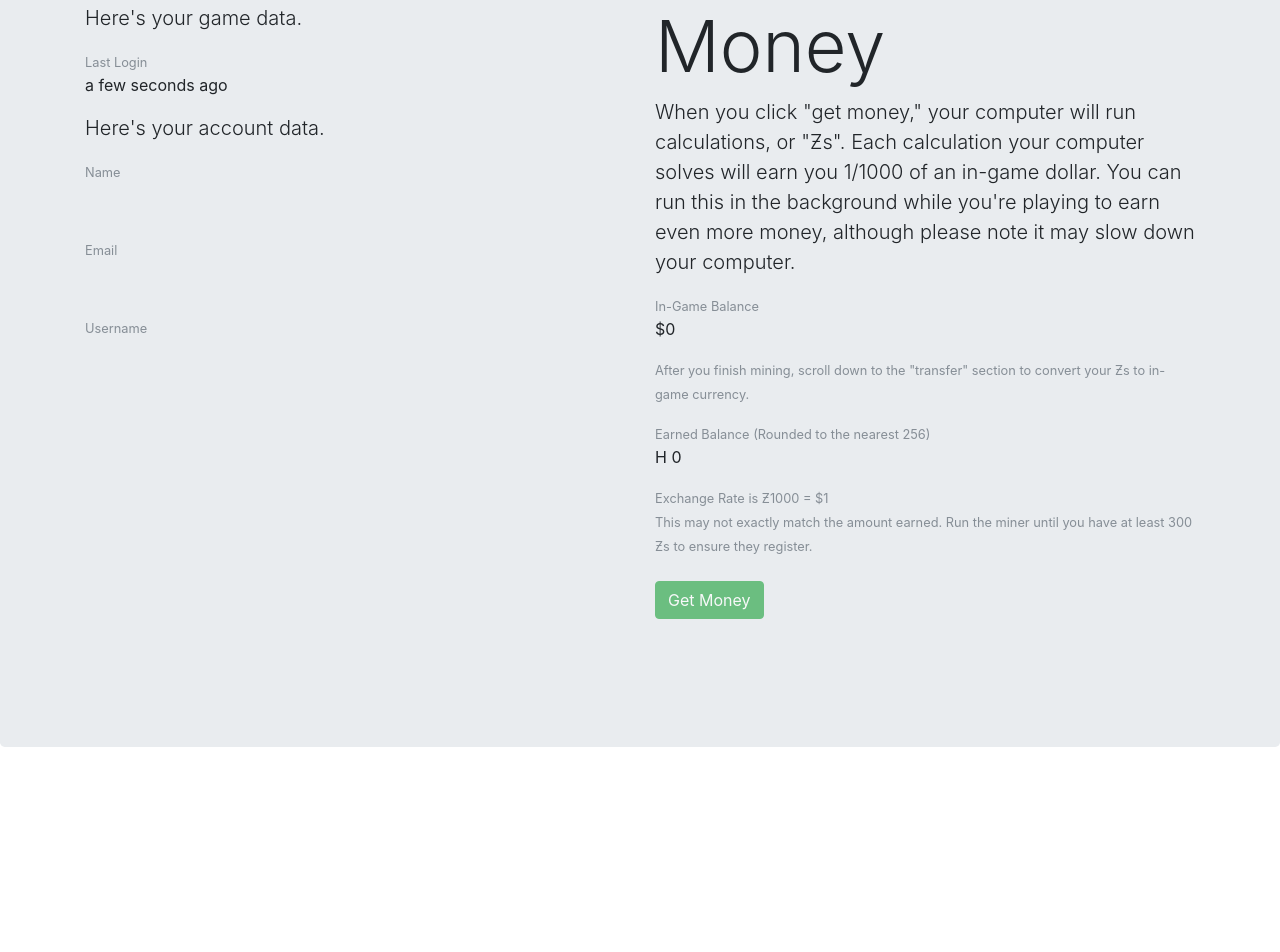
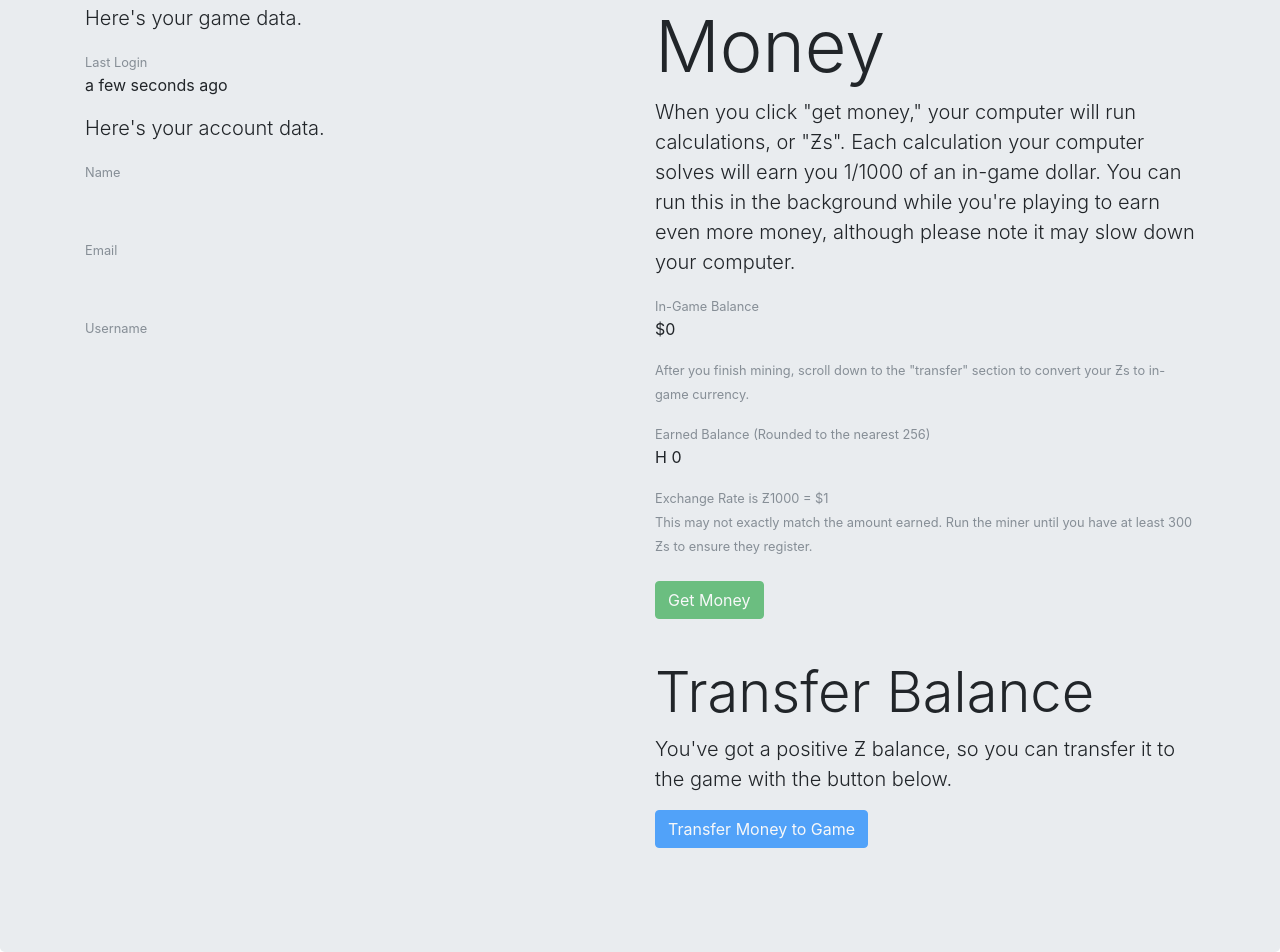
Before and after one commit to nathanhleung/bukkit-web-wrapper, a website: page web/views/profile.html in a window 1280 px wide. Shown: the part 175-1127 px from the top of the page. Before the commit the page ends 922 px from the top, so only its background shows below. Drawn offline with nearby package versions, Linux system fonts and the light colour scheme; files that its build step writes are made by us from their sources; no server answers; a script that the page names is missing; files whose address does not match are found by name.

Commit message:
profile ui message

```diff
--- a/web/views/profile.html
+++ b/web/views/profile.html
@@ -86,18 +86,22 @@
               </div>
             </div>
             <br>
-            <div v-if="!isMining && hashBalance !== 0">
+            <div>
               <h2 class="display-4">Transfer Balance</h2>
-              <p class="lead">
+              <p class="lead" v-if="hashBalance === 0">
                 You've got a positive Ƶ balance, so you can transfer it to the game
                 with the button below.
+              </p>
+              <p class="lead" v-if="hashBalance !== 0">
+                You don't have any Ƶs! Mine until you have at least 300, and you'll
+                earn in-game currency.
               </p>
               <button
                 type="button"
                 class="btn btn-primary"
 
                 v-on:click="transferEarnedBalance"
-                v-bind:disabled="transferring"
+                v-bind:disabled="transferring || isMining || hashBalance === 0"
               >
                 {{ transferring ? 'Transferring...' : 'Transfer Money to Game' }}
               </button>
```
